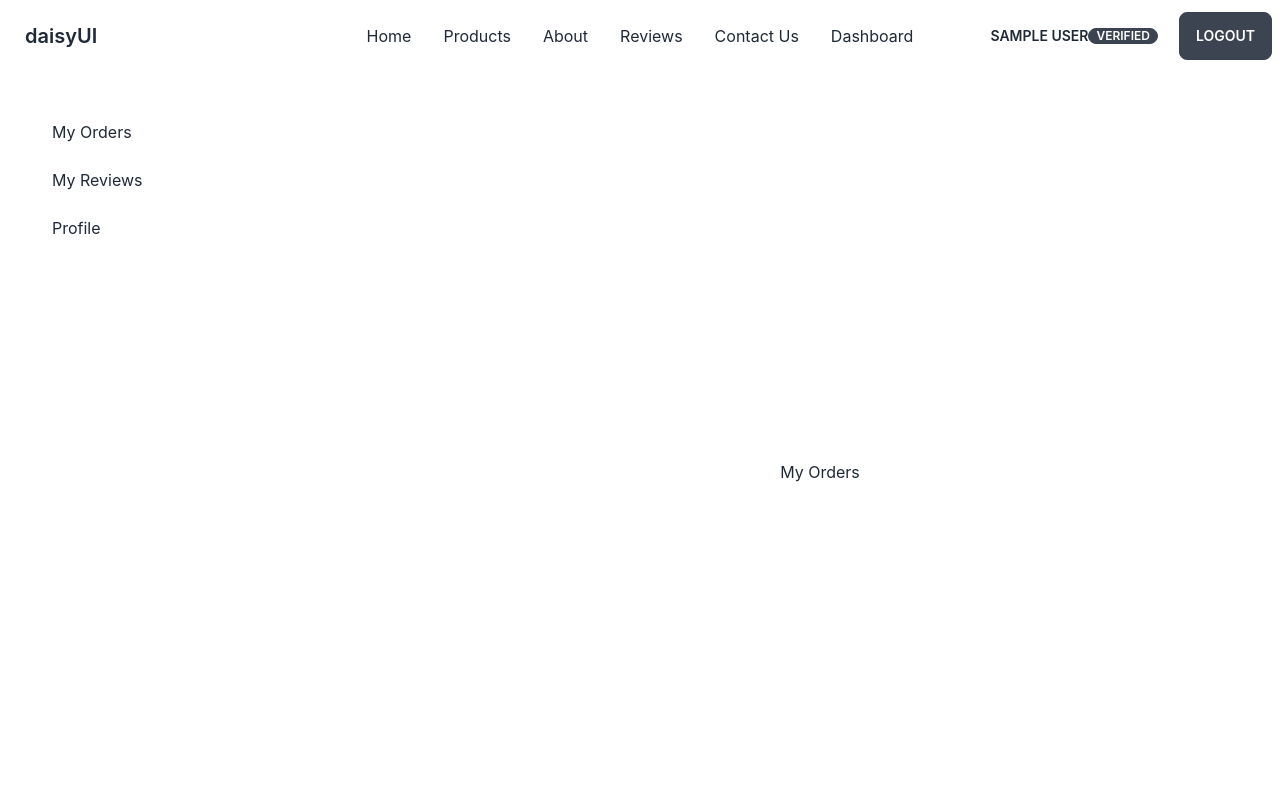
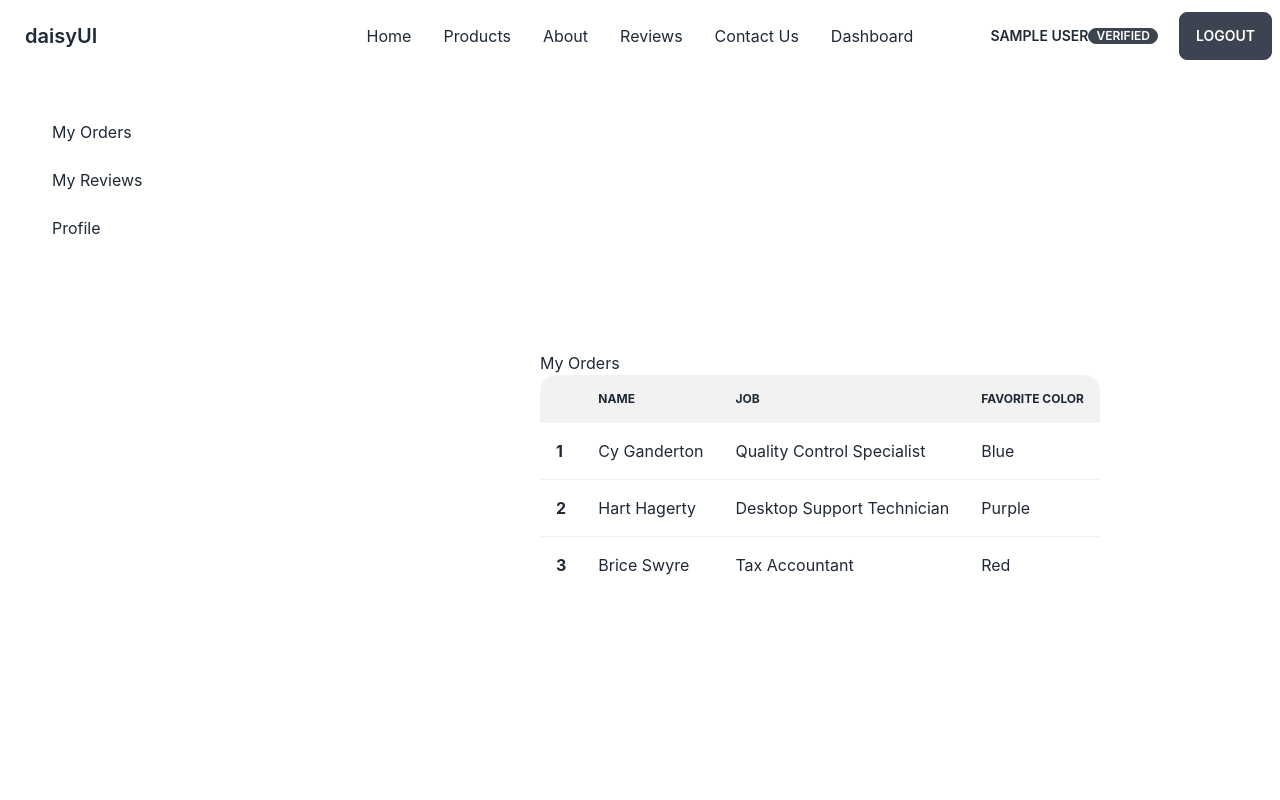
Before and after one commit to samiul-it/parts-station-client, a React (Create React App) app: page /dashboard in a window 1280 px wide. Shown: the top 800 px of the page. Built offline with nearby package versions, Linux system fonts and the light colour scheme; no server answers; sample sign-in values are in the browser's storage.

Commit message:
Products added and Database Connected

```diff
--- a/src/Pages/Dashboard/MyOrders/MyOrders.js
+++ b/src/Pages/Dashboard/MyOrders/MyOrders.js
@@ -1,11 +1,43 @@
-import React from 'react';
+import React from "react";
 
 const MyOrders = () => {
-    return (
-        <div>
-            <p>My Orders</p>
-        </div>
-    );
+  return (
+    <div>
+      <p>My Orders</p>
+      <div class="overflow-x-auto">
+        <table class="table w-full">
+          <thead>
+            <tr>
+              <th></th>
+              <th>Name</th>
+              <th>Job</th>
+              <th>Favorite Color</th>
+            </tr>
+          </thead>
+          <tbody>
+            <tr>
+              <th>1</th>
+              <td>Cy Ganderton</td>
+              <td>Quality Control Specialist</td>
+              <td>Blue</td>
+            </tr>
+            <tr>
+              <th>2</th>
+              <td>Hart Hagerty</td>
+              <td>Desktop Support Technician</td>
+              <td>Purple</td>
+            </tr>
+            <tr>
+              <th>3</th>
+              <td>Brice Swyre</td>
+              <td>Tax Accountant</td>
+              <td>Red</td>
+            </tr>
+          </tbody>
+        </table>
+      </div>
+    </div>
+  );
 };
 
 export default MyOrders;
--- a/src/Pages/Product/Product.js
+++ b/src/Pages/Product/Product.js
@@ -1,17 +1,21 @@
 import React from 'react';
 
 const Product = ({product}) => {
+  const {img,productName,stock,description,price,minOrder}=product;
     return (
       <div>
         <div className="card w-80 bg-base-100 shadow-xl m-8">
           <figure>
-            <img className="w-64 h-48" src={product.img} alt="product-img" />
+            <img className="w-64 h-48" src={img} alt="product-img" />
           </figure>
           <div className="card-body">
-            <h2 className="card-title">Shoes!</h2>
-            <p>If a dog chews shoes whose shoes does he choose?</p>
+            <h2 className="card-title">{productName}</h2>
+            <p>Technology:{description}</p>
+            <p>Stock:{stock}</p>
+            <h1 className='text-xl text-red-400'>$ {price}</h1>
+
             <div className="card-actions justify-end">
-              <button className="btn btn-primary">Buy Now</button>
+              <button className="btn btn-primary">Purchase Now</button>
             </div>
           </div>
         </div>
--- a/src/Pages/Products/Products.js
+++ b/src/Pages/Products/Products.js
@@ -1,22 +1,17 @@
 import React, { useState } from 'react';
 import { useEffect } from 'react';
+import useProducts from '../../hooks/useProducts';
 import Product from '../Product/Product';
 
 const Products = () => {
 
-    const [products,setProducts]=useState([]);
-
-    useEffect(()=>{
-        fetch('products.json')
-        .then(res=>res.json())
-        .then(data=>setProducts(data))
-    },[])
+  const [products,setProducts]=useProducts();
 
     return (
       <div>
         <div className="grid lg:grid-cols-3 my-10 justify-center mx-10 mb-10	">
           {products.map((product) => (
-            <Product key={product.id} product={product}></Product>
+            <Product key={product._id} product={product}></Product>
           ))}
         </div>
       </div>
--- a/src/hooks/useProducts.js
+++ b/src/hooks/useProducts.js
@@ -0,0 +1,16 @@
+import { useState, useEffect } from 'react';
+
+
+const useProducts = () => {
+    const [products, setProducts] = useState([]);
+
+    useEffect(() => {
+      fetch("http://localhost:5000/products")
+        .then((res) => res.json())
+        .then((data) => setProducts(data));
+    }, []);
+
+    return [products,setProducts];
+};
+
+export default useProducts;
```
Also changed, not shown: src/Pages/Dashboard/Dashboard.js (+18 -9 lines).
